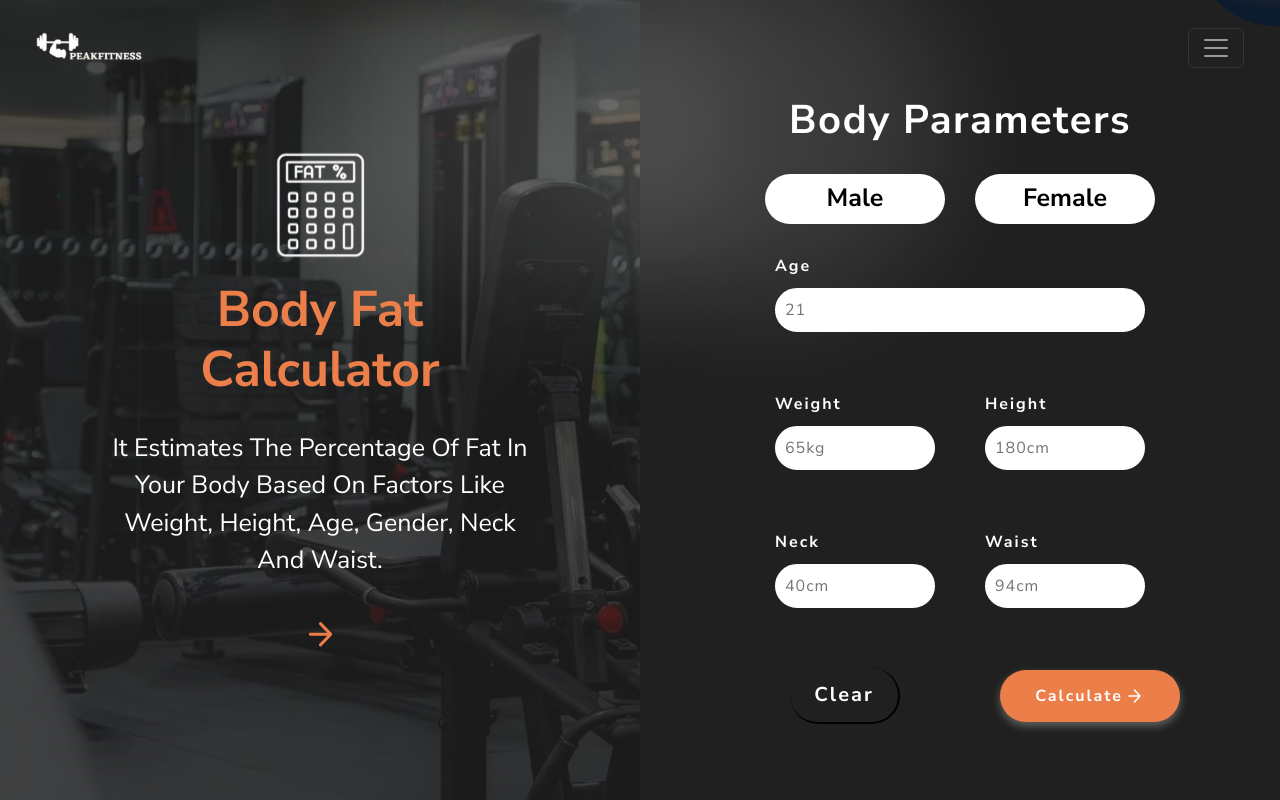
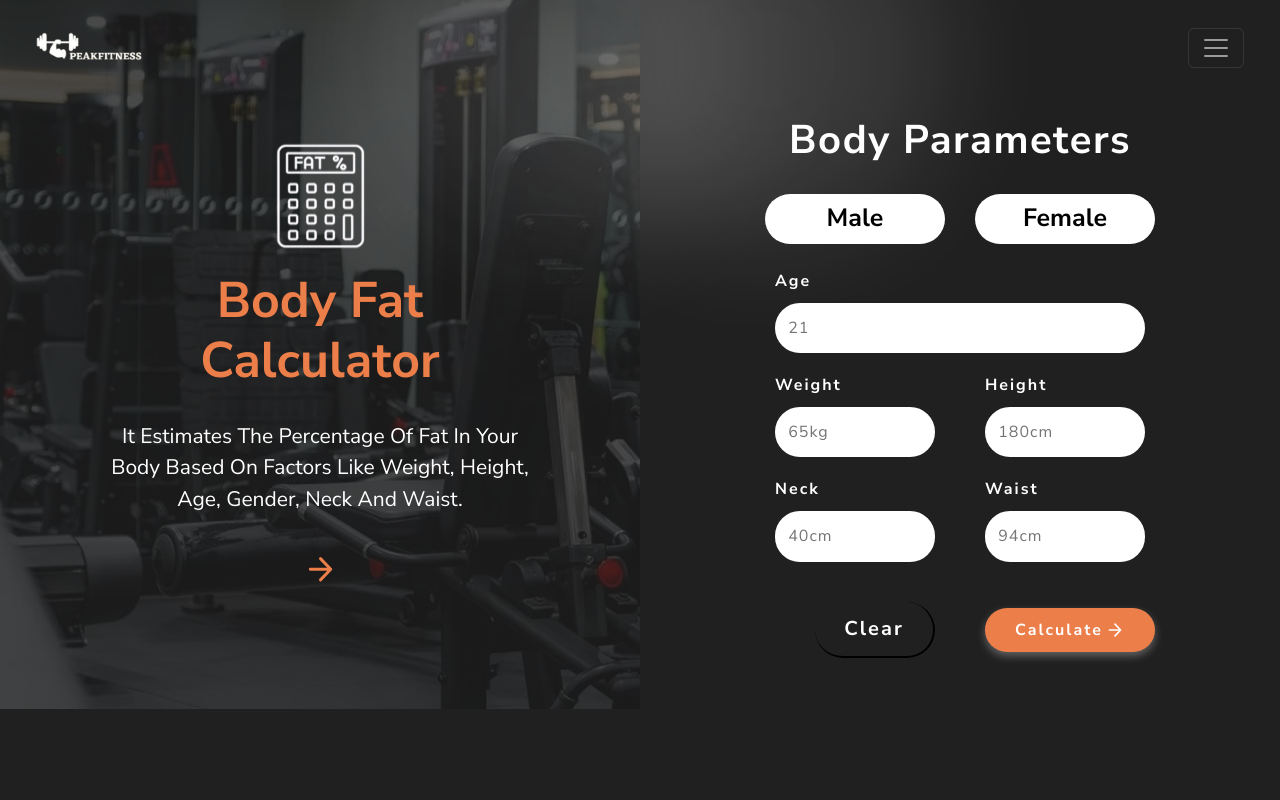
Before and after one commit to nawal-ali/PeakFitness, a React (Vite) app in the folder project/: page /BodyFat in a window 1280 px wide. Built offline with nearby package versions, Linux system fonts and the light colour scheme; a web font is replaced by a local one.

Commit message:
Body Fat Respo Done

```diff
--- a/project/src/pages/calcsFolder/Body-Fat/BodyFat.jsx
+++ b/project/src/pages/calcsFolder/Body-Fat/BodyFat.jsx
@@ -559,7 +559,6 @@ const BodyFatCalc = () => {
           ) : (
             <div className="result-section-F">
               <div className="Calculator-circles-side2-F"></div>
-              <div className="result-logo-F"></div>
               <div className="result-header-F">
                 <h2>Your Result</h2>
                 <h3 className="fat-value-F">
--- a/project/src/pages/calcsFolder/Body-Fat/body.css
+++ b/project/src/pages/calcsFolder/Body-Fat/body.css
@@ -3,17 +3,7 @@
 body {
   padding-right: 0;
 }
-.left-panel-F {
-  flex: 1;
-  background-color: #202020;
-  display: flex;
-  flex-direction: column;
-  align-items: center;
-  justify-content: center;
-  padding: 20px;
-  position: relative;
-  transition: transform 0.6s ease-in-out;
-}
+
 
 .left-panel-F .small-image-F {
   width: 110px;
@@ -26,9 +16,9 @@ body {
   margin-bottom: 20px;
 }
 
-.result-header-F {
+/* .result-header-F {
   margin-left: -60px;
-}
+} */
 
 .fat-title-F {
   font-size: 50px;
@@ -42,26 +32,8 @@ body {
   display: none;
 }
 
-.calorie-calculator-F {
-  display: flex;
-  width: 100vw;
-  height: 100vh;
-  background-color: #fff;
-  overflow: hidden;
-  position: relative;
-}
-
 .calorie-calculator-F.show-results-F .left-panel-F {
   transform: translateX(-100%);
-}
-
-.left-panel-F .logo-F {
-  position: absolute;
-  top: 5px;
-  left: 15px;
-  font-size: 24px;
-  font-weight: bold;
-  z-index: 3;
 }
 
 .left-panel-F .background-image-F {
@@ -82,17 +54,14 @@ body {
 }
 
 .left-panel-F .content-F {
-  text-align: center;
   z-index: 2;
   display: flex;
   flex-direction: column;
   align-items: center;
   justify-content: center;
-  height: 100vh;
   text-align: center;
   color: white;
 }
-
 .left-panel-F .under-header-F {
   font-size: 25px;
   color: #fff;
@@ -163,12 +132,6 @@ body {
   opacity: 1;
 }
 
-.input-group-F {
-  text-align: left;
-  width: 100%;
-  padding: 10px;
-  margin: 20px 0;
-}
 
 .input-group-F label {
   display: block;
@@ -180,7 +143,7 @@ body {
 
 .input-group-F input {
   width: 100%;
-  padding: 8px;
+  padding: 0.7rem;
   border: 2px solid #fff;
   border-radius: 25px;
   font-size: 16px;
@@ -211,7 +174,6 @@ body {
 .clear-btn-F,
 .calculate-btn-F {
   flex: 1;
-  max-width: 180px;
   text-align: center;
   position: relative;
   z-index: 100;
@@ -225,32 +187,13 @@ body {
   flex-direction: column;
   text-align: center;
   color: #fff;
-  margin-left: -150px;
-  margin-top: 40px;
   opacity: 1;
   animation: none;
 }
-
-.result-logo-F {
-  width: 165px;
-  height: 100px;
-  position: absolute;
-  top: -5px;
-  left: 20px;
-  /* background-image: url(/images/Logo-4.svg); */
-  background-size: contain;
-  background-repeat: no-repeat;
-  background-position: center;
-  z-index: 300;
-  opacity: 1;
-  animation: none;
-}
-
 .result-section-F h2 {
   font-size: 50px;
   font-weight: bold;
   text-align: left;
-  margin-left: 30px;
   opacity: 1;
   animation: none;
 }
@@ -258,7 +201,6 @@ body {
 .result-section-F h3 {
   font-size: 60px;
   text-align: left;
-  margin-left: 45px;
   letter-spacing: 3px;
   opacity: 1;
   animation: none;
@@ -300,6 +242,7 @@ body {
   gap: 10px;
   box-shadow: 0 4px 8px rgba(255, 255, 255, 0.3);
   transition: 0.3s ease;
+  max-width: 180px;
 }
 
 .calculate-btn-F:hover,
@@ -314,7 +257,6 @@ body {
   display: flex;
   flex-direction: row;
   width: 100vw;
-  height: 100vh;
   background-color: #fff;
   overflow: hidden;
 }
@@ -328,7 +270,11 @@ body {
   justify-content: center;
   padding: 20px;
   transition: transform 0.6s ease-in-out;
+  position: relative;
+  padding-top: 8%;
+  padding-bottom: 8%;
 }
+
 
 .right-panel-F {
   flex: 1;
@@ -340,6 +286,8 @@ body {
   padding: 20px;
   transition: transform 0.6s ease-in-out;
   z-index: 0;
+  padding-bottom: 4%;
+  padding-top: 0%;
 }
 
 .calorie-calculator-F.show-results-F .left-panel-F {
@@ -349,19 +297,6 @@ body {
 .calorie-calculator-F.show-results-F .right-panel-F {
   transform: translateX(0);
 }
-
-/* .logo-F {
-  width: 200px;
-  height: 100px;
-  position: absolute;
-  top: -125px;
-  left: -50px;
-  background-image: url(/images/Logo-4.svg);
-  background-size: contain;
-  background-repeat: no-repeat;
-  background-position: center;
-  z-index: 300;
-} */
 
 .fat-table-div-F {
   width: 91%;
@@ -548,10 +483,23 @@ body {
   font-size: 20px;
   font-weight: bold;
   transition: 0.3s ease, border-color 0.3s ease;
-  margin-right: 50px;
+  margin-right: 0px;
   border-top: 0;
   border-left: 0;
   border-radius: 30px;
+  max-width: 120px;
+}
+.left-panel-F .content-F {
+  text-align: center;
+  z-index: 2;
+  display: flex;
+  flex-direction: column;
+  align-items: center;
+  justify-content: center;
+  text-align: center;
+  color: white;
+  padding-top: 5%;
+  padding-bottom: 2%;
 }
 
 .error-message-F {
@@ -761,7 +709,6 @@ body {
   text-align: left;
   width: 100%;
   padding: 10px;
-  margin: 20px 0;
   position: relative;
 }
 
@@ -787,124 +734,101 @@ body {
 }
 
 
-/* @media (max-width: 1400px) {
-  .left-panel-F .under-header-F {
-    font-size: 20px;
-    width: 85%;
-  }
-  .fat-title-F {
-    font-size: 48px;
-    line-height: 70px;
-  }
-} */
-/*
-@media (max-width: 1134px) {
-  .left-panel-F .under-header-F {
-    font-size: 19px;
-    width: 85%;
-  }
-} */
 
-@media (max-width: 1024px) {
+@media (max-width: 1025px) {
   .Calculator-one-circle-F::before,
   .Calculator-one-circle-s1-F::before,
   .Calculator-one-circle-F::after,
   .Calculator-circles-F,.Calculator-circles-side2-F::before,
   .Calculator-circles-side2-F::after {display: none;}
-  .input-section-F {justify-content: flex-end;}
-  .input-group-F {margin: 10px 0;}
-  .fat-buttons-F{gap:0px;}
+  .right-panel-F {padding-bottom: 10%;padding-top: 7%;}
+  .input-section-F {justify-content: flex-end; padding-top: 5%;}
+  .input-group-F {margin: 0 0;}
+  .input-section-F {width: 80%;}
+  .clear-btn-F {max-width: 120px;}
   .calculate-btn-F{padding: 14px 20px;}
   .error-message-F {font-size: 10px;margin-top: 0px;}
   .under {font-size: 21px;}
   .left-panel-F .under-header-F {width: 95%;}
-  .result-section-F {margin-left: -5%;}
   .fat-buttons-result-F {margin-top: 5px;gap: 30px;}
-  .Fat-parameters-side1-F, .Fat-parameters-side2-F {font-size: 35px;}
 }
-/* @media (max-width: 1024px) {
-.Calculator-one-circle-F::before,
-.Calculator-one-circle-s1-F::before,
-.Calculator-one-circle-F::after,
-.Calculator-circles-F,.Calculator-circles-side2-F::before,
-.Calculator-circles-side2-F::after {display: none;}
-.calorie-calculator-F {flex-direction: column;height: auto;}
-.left-panel-F,.right-panel-F {width: 100%;padding: 30px;}
-.calorie-calculator-F.show-results-F .left-panel-F {order: 2;}
-.calorie-calculator-F.show-results-F .right-panel-F {order: 1;}
-.left-panel-F .under-header-F {width: 60%;}
-.left-panel-F .small-image-F {width: 120px; height: 120px;}
-.input-section-F {width: 60%;}
-.input-group-F {padding: 8px;margin: 15px 0;}
-.input-group-F label {font-size: 25px;}
-.Fat-parameters-side1-F,
-.Fat-parameters-side2-F {font-size: 45px;}
-.input-group-F input {padding: 12px;font-size: 23px;}
-.gender-selection-F button {font-size: 45px;}
-.clear-btn-F,.calculate-btn-F {max-width: 225px;font-size: 25px;}
-.result-section-F {margin-left: 0;}
-.result-section-F h2 {font-size: 55px;margin-bottom: 20px;}
-.fat-table-div-F {width: 100%;}
-.result-section-F h3 {font-size: 65px;margin-left: 15px;}
-.fat-table-F {max-width: 100%;}
-.fat-table-F th,.fat-table-F td,.result-section-F p {font-size: 23px;}
-.fat-buttons-result-F, .fat-buttons-F {margin-top: 15px;}
-.left-panel-F .content-F {height: 38vh;}
-.input-section-F {height: 53vh;}
-.result-section-F {height: 44vh;}
-.fat-title-F {font-size: 65px;line-height: 80px;}
-.other-calculators-btn-F {font-size: 25px;}
-} */
-
-@media (max-width: 970px) {
-  .result-logo-F {
-    width: 226px;
-    height: 179px;
-  }
+@media (min-width:1000px) {
+  .result-section-F {padding-top: 8%;}
+  .clear-btn-F {margin-right: 0px;}
+  .input-section-F {padding-top: 16%;}
+  .left-panel-F .under-header-F {font-size: 21px;}
+  .calculate-btn-F {padding: 10px 24px}
 }
-
-@media (max-width: 820px) {
+@media (max-width:854px) {
+  .clear-btn-F {margin-right: 0px;}
+}
+@media (max-width: 821px) {
+  .calorie-calculator-F {flex-direction: column;}
+  .left-panel-F {padding-top: 15%;padding-bottom: 15%;}
+  .right-panel-F {padding-bottom: 70%;padding-top: 5%;}
+  .clear-btn-F {max-width: 120px;}
+  .input-section-F {width: 65%;}
+  .gender-selection-F button {font-size: 30px; padding: 1px 0;}
+  .calculate-btn-F { max-width: 200px;}
 .Fat-parameters-side1-F, .Fat-parameters-side2-F {font-size: 45px;margin: 15px auto;}
-.calorie-calculator-F.show-results-F .right-panel-F {order: 1;padding: 5px;}
-.fat-buttons-result-F {margin-top: 5px;}
-.left-panel-F .content-F {height: 43vh;margin-bottom: -40px;}
 .fat-table-F th,
 .fat-table-F td,
 .result-section-F p {padding: 5px;font-size: 20px;}
 .result-section-F h2 {font-size: 50px;margin-bottom: 20px;}
 .other-calculators-btn-F {font-size: 22px;}
 .clear-btn-F, .calculate-btn-F {font-size: 21px;}
-.result-section-F h3 {font-size: 50px;margin-left: 30px;}
-.left-panel-F, .right-panel-F {padding: 27px;}
-.under{margin-top: 0; margin-bottom: 1rem;font-size: 22px;}
-.gender-selection-F button {font-size: 30px;}
+.result-section-F h3 {font-size: 50px;}
+.under{margin-top: 0; margin-bottom: 3rem;font-size: 22px;}
 .input-group-F {margin: 5px 0;}
 .left-panel-F .under-header-F {font-size: 22px; margin: 0;}
 .fat-title-F {font-size: 60px;line-height: 80px;}
-.input-section-F {height: 58vh;margin: -25px 0;}
+}
+@media (max-width: 768px) {
+  .left-panel-F .under-header-F {width: 55%;}
+  .right-panel-F {padding-bottom: 55%;padding-top: 5%;}
+  .left-panel-F .under-header-F {font-size: 20px;}
+  .left-panel-F {padding-top: 18%;padding-bottom: 15%;}
+}
+@media (max-width: 541px) {
+  .right-panel-F {padding-bottom: 15%;padding-top: 5%;}
+  .clear-btn-F {margin-right: 0px;}
+  .left-panel-F .under-header-F {width: 90%;}
+  .left-panel-F {padding-top: 30%;padding-bottom: 5%;}
+  .input-section-F {padding-top: 0%;}
+  .calculate-btn-F {padding: 10px 20px;}
+}
+@media (max-width:431px) {
+  .under {font-size: 1.1rem;}
+  .left-panel-F .under-header-F {width: 90%;}
+  .left-panel-F {padding-top: 35%;}
+  .input-section-F {width: 100%;}
+  .right-panel-F {padding-bottom: 70%;padding-top: 10%;}
+  .fat-buttons-result-F, .fat-buttons-F {flex-direction: column;gap: 1.9rem;}
+  .clear-btn-F {margin-right: 0px;}
+  .other-calculators-btn-F , .calculate-btn-F{padding: 8px 10px;}
+  .input-section-F {padding-top: 0%;}
+}
+@media (max-width: 415px) {
+  .right-panel-F {padding-bottom: 60%;}
+}
+@media (max-width:413px) {
+  .left-panel-F {padding-top: 40%;padding-bottom: 12%;}
+}
+@media (max-width: 391px) {
+  .right-panel-F {padding-bottom: 55%;padding-top: 10%;}
+}
+@media (max-width: 376px) {
+  .right-panel-F {padding-bottom: 10%;}
+}
+@media (max-width: 361px) {
+  .right-panel-F {padding-bottom: 25%;}
+  .left-panel-F {padding-bottom: 16%;}
+  .gender-selection-F button {font-size: 25px;}
 }
 
-@media (max-width: 768px) {
-.left-panel-F .under-header-F {font-size: 20px;}
-.input-group-F {margin: 5px 0;}
-.fat-title-F {font-size: 50px; line-height: 60px;}
-.flex-inputs-F {margin: -20px 0;}
-.left-panel-F .content-F {height: 44vh;}
-.under {font-size: 20px;}
-.input-section-F {height: 60vh;}
-.left-panel-F .small-image-F {width: 108px;height: 100px;}
-.fat-buttons-result-F,
-.fat-buttons-F {margin-top: 20px;}
-.gender-selection-F button {padding: 10px 50px;font-size: 28px;}
-.gender-selection-F {margin-bottom: -10px;}
-.fat-table-F th,
-.fat-table-F td,
-.result-section-F p {padding: 5px;font-size: 21px;}
-.fat-table-div-F {margin-bottom: 15px;}
-.result-section-F {height: 47vh;}
-.left-panel-F, .right-panel-F {padding: 20px;}
-.result-section-F h3 {font-size: 50px;}
-.result-header-F {margin-bottom: -15px;}
-.result-section-F h2 {font-size: 50px;margin-bottom: 10px;}
-.fat-buttons-result-F {margin-top: -20px;}
+@media (max-width:345px) {
+  .result-section-F {padding-bottom: 55%;}
+  .fat-table-F th, .fat-table-F td, .result-section-F p {padding: 5px;font-size: 15px;}
+  .left-panel-F {padding-top: 30%;padding-bottom: 20%;}
+  .right-panel-F {padding-bottom: 15%;padding-top: 20%;}
 }
--- a/project/src/pages/calcsFolder/Calorie/Calorie.jsx
+++ b/project/src/pages/calcsFolder/Calorie/Calorie.jsx
@@ -188,7 +188,6 @@ const CalorieCalculator = () => {
         <div className="left-panel-C">
           {!showResults ? (
             <>
-              {/* <div className="logo-C"></div> */}
               <div className="background-image-C"></div>
               <div className="content-C">
                 <div className="small-image-C"></div>
```
